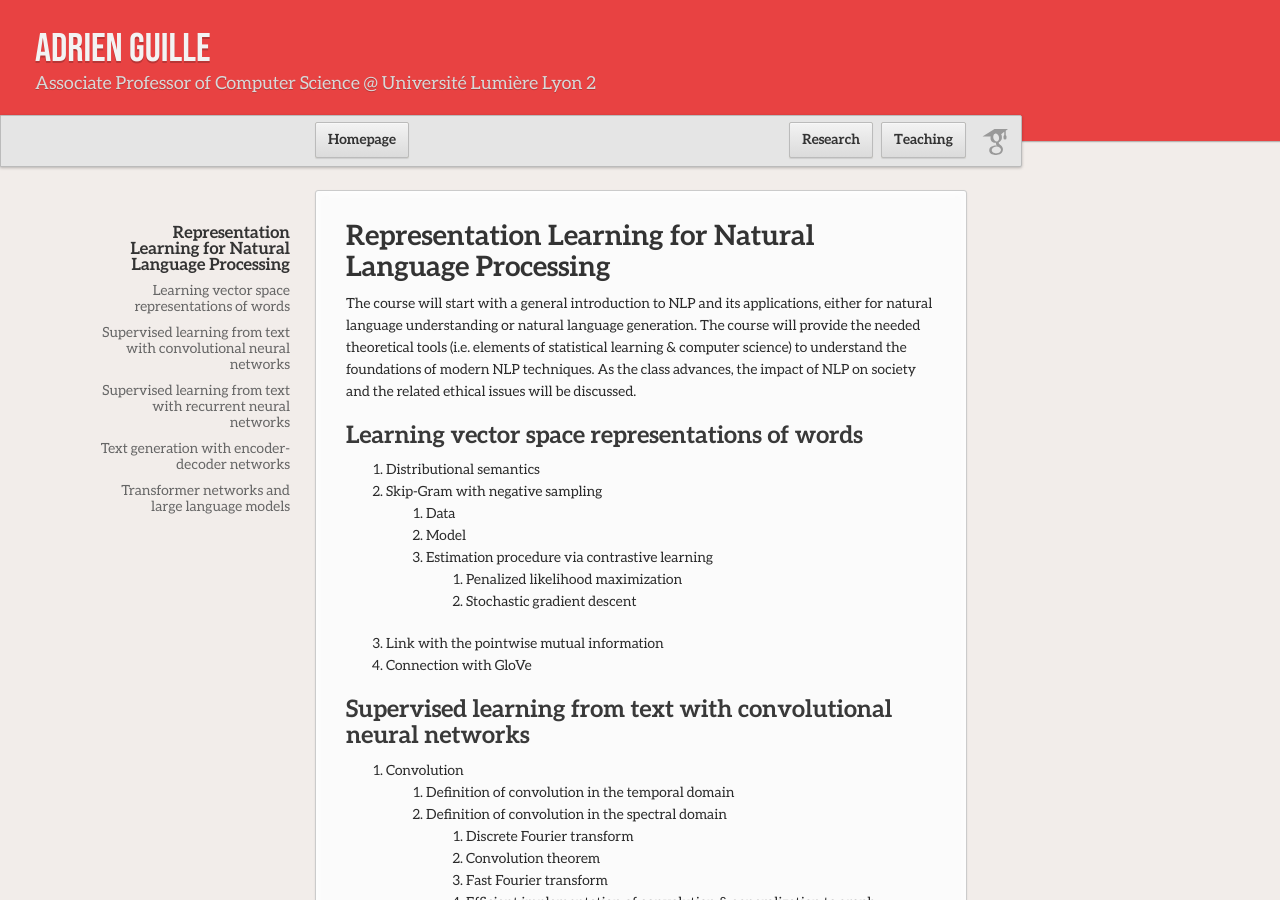
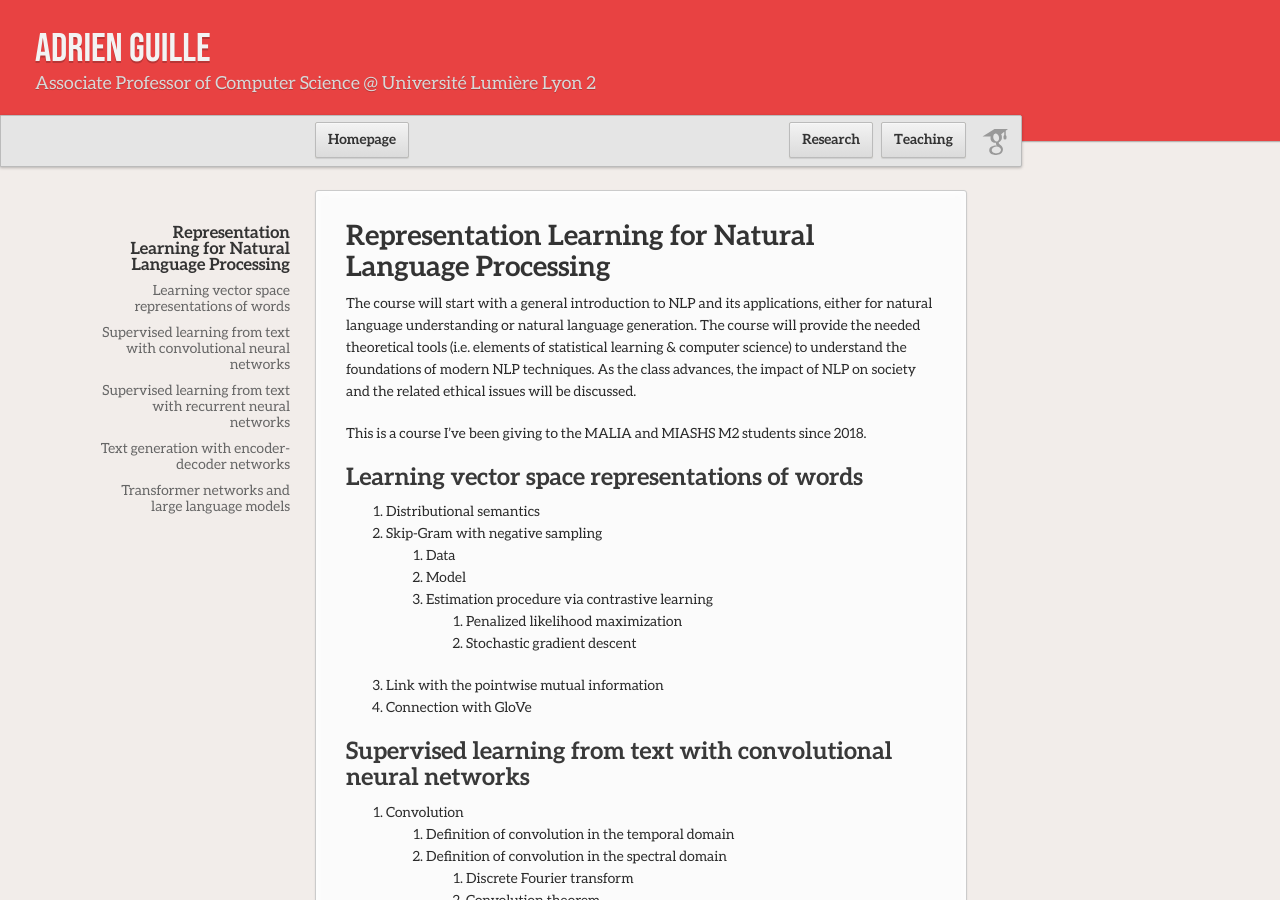
Before and after one commit to AdrienGuille/adrienguille.github.io, a Jekyll site: the page built from nlp_proposal.md, in a window 1280 px wide and 900 px high. Built offline with Jekyll 4.4.1, drawn with Linux system fonts in a browser that asks for light colours; our own code applies the rules of GitHub Pages for plain Markdown files.

Commit message:
Update nlp_proposal.md

```diff
--- a/nlp_proposal.md
+++ b/nlp_proposal.md
@@ -1,6 +1,8 @@
 # Representation Learning for Natural Language Processing
 
 The course will start with a general introduction to NLP and its applications, either for natural language understanding or natural language generation. The course will provide the needed theoretical tools (i.e. elements of statistical learning & computer science) to understand the foundations of modern NLP techniques. As the class advances, the impact of NLP on society and the related ethical issues will be discussed.
+
+This is a course I've been giving to the MALIA and MIASHS M2 students since 2018.
 
 ## Learning vector space representations of words
 - Distributional semantics
```
